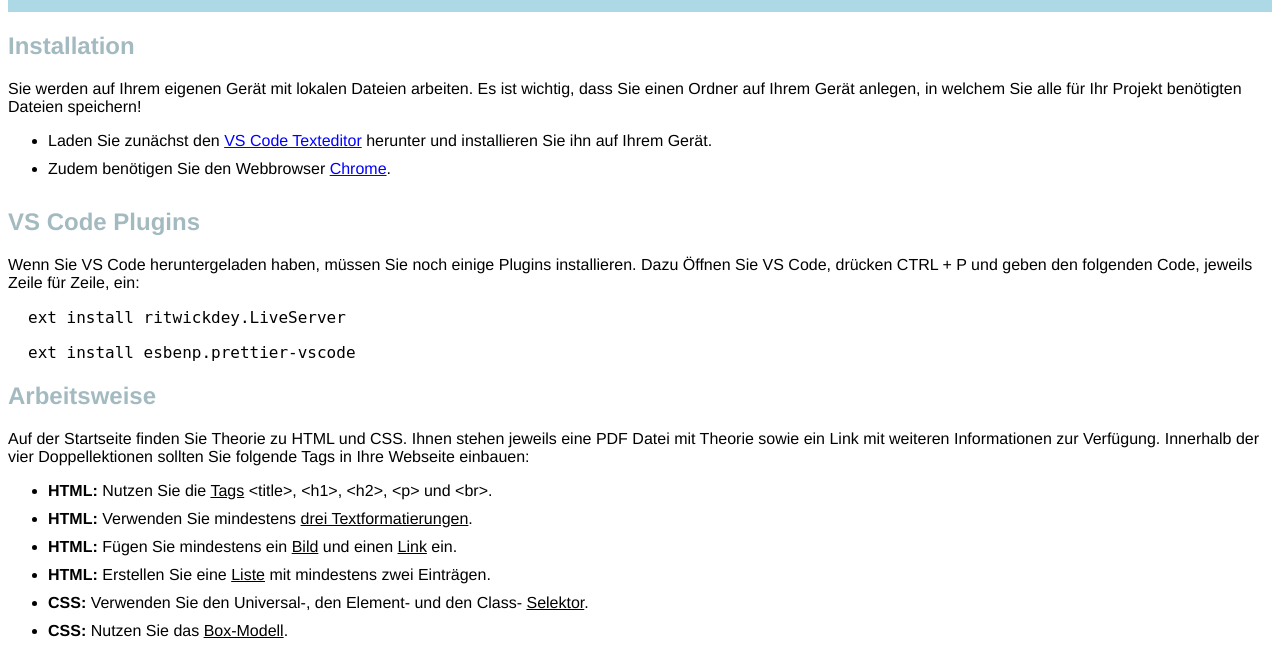
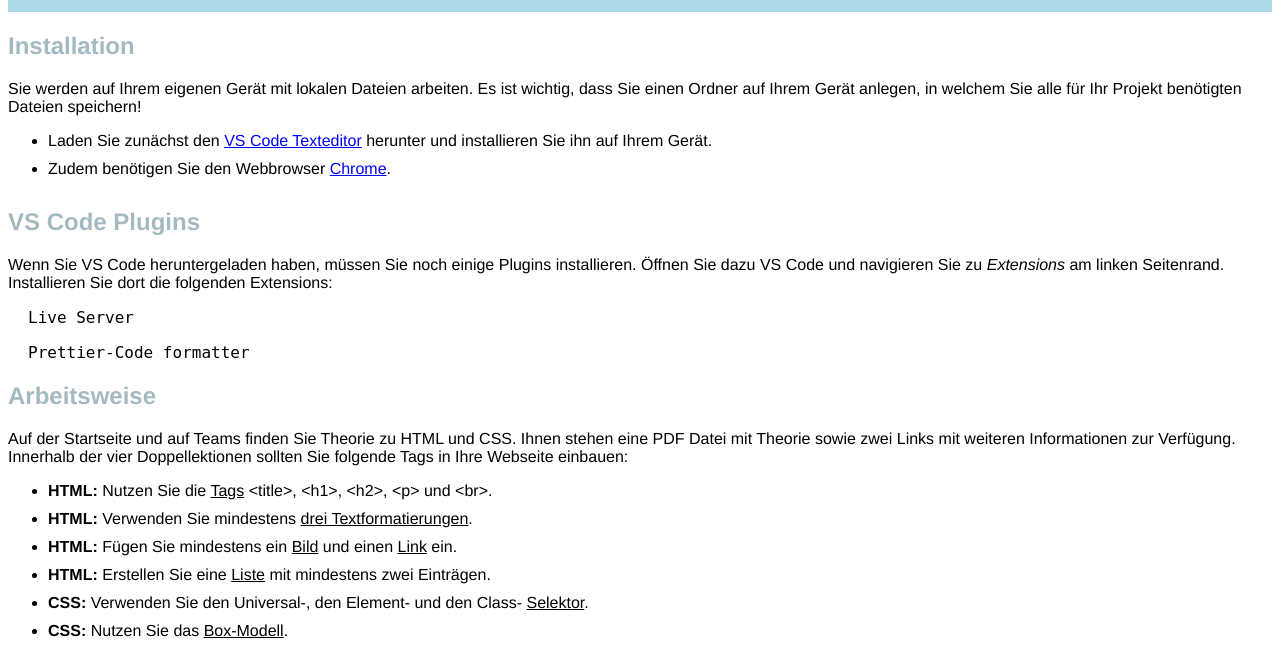
Before and after one commit to hcilder/Informatik, a plain HTML site: page docs/Einführung.html in a window 1280 px wide. Shown: the part 155-800 px from the top of the page. Drawn offline with Linux system fonts and the light colour scheme.

Commit message:
aenderungen

```diff
--- a/docs/Einführung.html
+++ b/docs/Einführung.html
@@ -33,17 +33,17 @@
       <h1>VS Code Plugins</h1>
       <p>
         Wenn Sie VS Code heruntergeladen haben, müssen Sie noch einige Plugins
-        installieren. Dazu Öffnen Sie VS Code, drücken CTRL + P und geben den
-        folgenden Code, jeweils Zeile für Zeile, ein: <br />
+        installieren. Öffnen Sie dazu VS Code und navigieren Sie zu <i> Extensions </i> am linken Seitenrand. <br />
+        Installieren Sie dort die folgenden Extensions:
       </p>
       <code>
-        <pre>ext install ritwickdey.LiveServer</pre>
-        <pre>ext install esbenp.prettier-vscode</pre>
+        <pre>Live Server</pre>
+        <pre>Prettier-Code formatter</pre>
       </code>
       <h1>Arbeitsweise</h1>
       <p>
-        Auf der Startseite finden Sie Theorie zu HTML und CSS. Ihnen stehen
-        jeweils eine PDF Datei mit Theorie sowie ein Link mit weiteren
+        Auf der Startseite und auf Teams finden Sie Theorie zu HTML und CSS. Ihnen stehen
+        eine PDF Datei mit Theorie sowie zwei Links mit weiteren
         Informationen zur Verfügung. Innerhalb der vier Doppellektionen sollten
         Sie folgende Tags in Ihre Webseite einbauen:
       </p>
```
Also changed, not shown: docs/Bewertung.html (+11 -2 lines), SVG/circle.svg (deleted), SVG/flag.svg (deleted), SVG/rectangle.svg (deleted), 1 other file.
